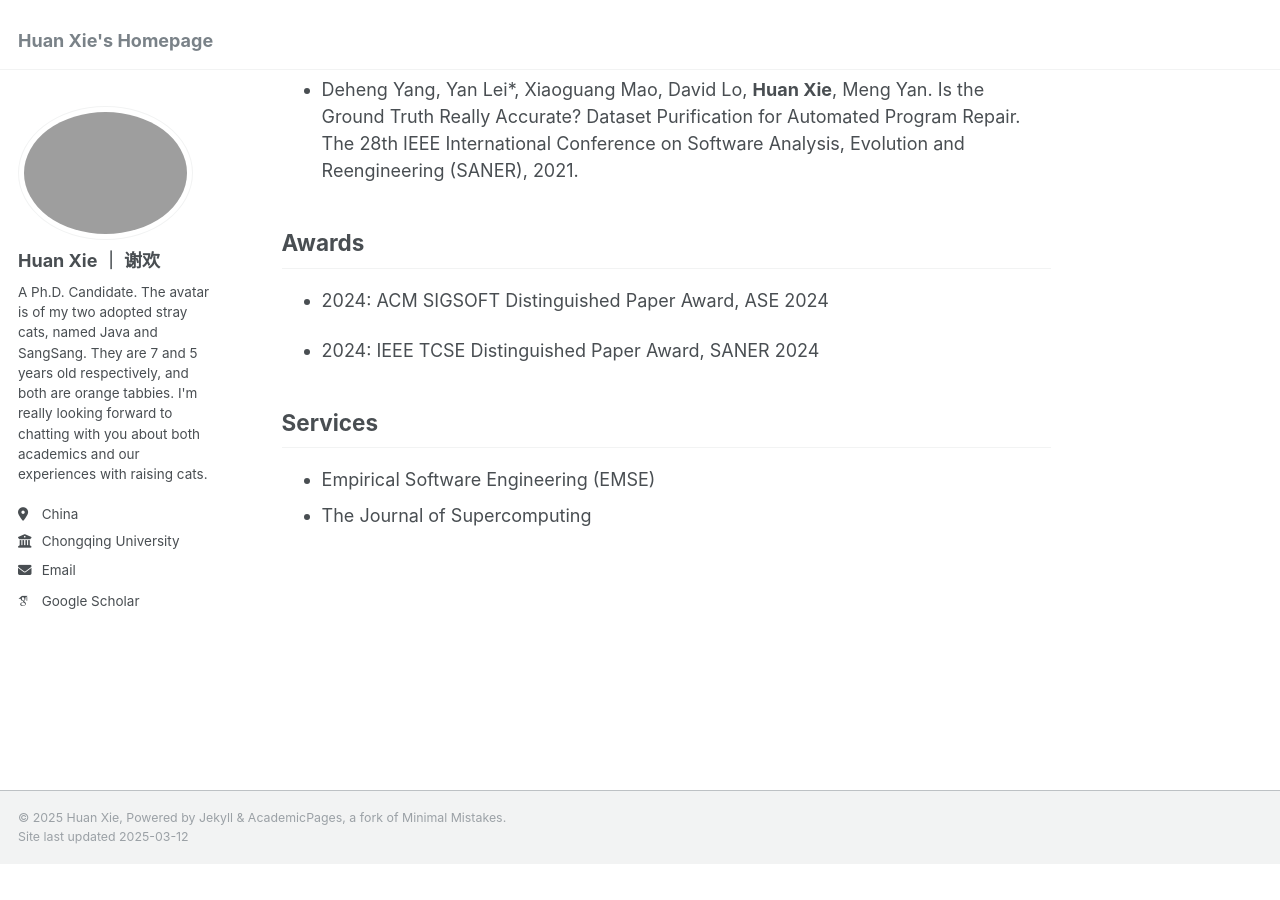
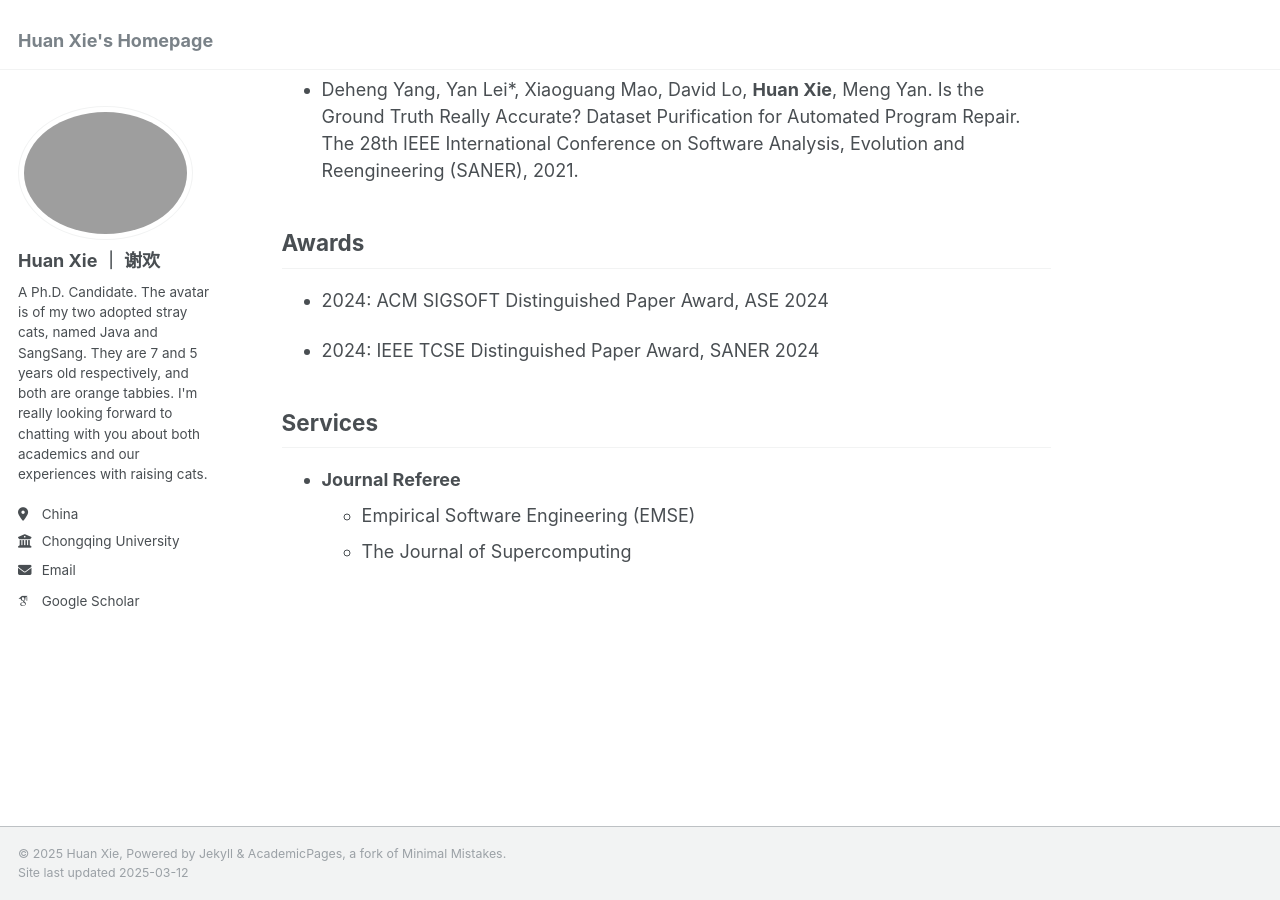
Before and after one commit to xie-huan/xie-huan.github.io, a Jekyll site: the page built from _pages/about.md, in a window 1280 px wide and 900 px high, scrolled down 2033 px. Built offline with Jekyll 4.4.1, drawn with Linux system fonts in a browser that asks for light colours; some web fonts are replaced; before the commit the page ends 2897 px from its top, so only the background shows below that.

Commit message:
Update about.md

```diff
--- a/_pages/about.md
+++ b/_pages/about.md
@@ -52,5 +52,6 @@ I received the B.S. degree in software engineering from [Chongqing University](h
 
 ## Services
 
-- Empirical Software Engineering (EMSE)
-- The Journal of Supercomputing
+- **Journal Referee**
+  - Empirical Software Engineering (EMSE)
+  - The Journal of Supercomputing
```
